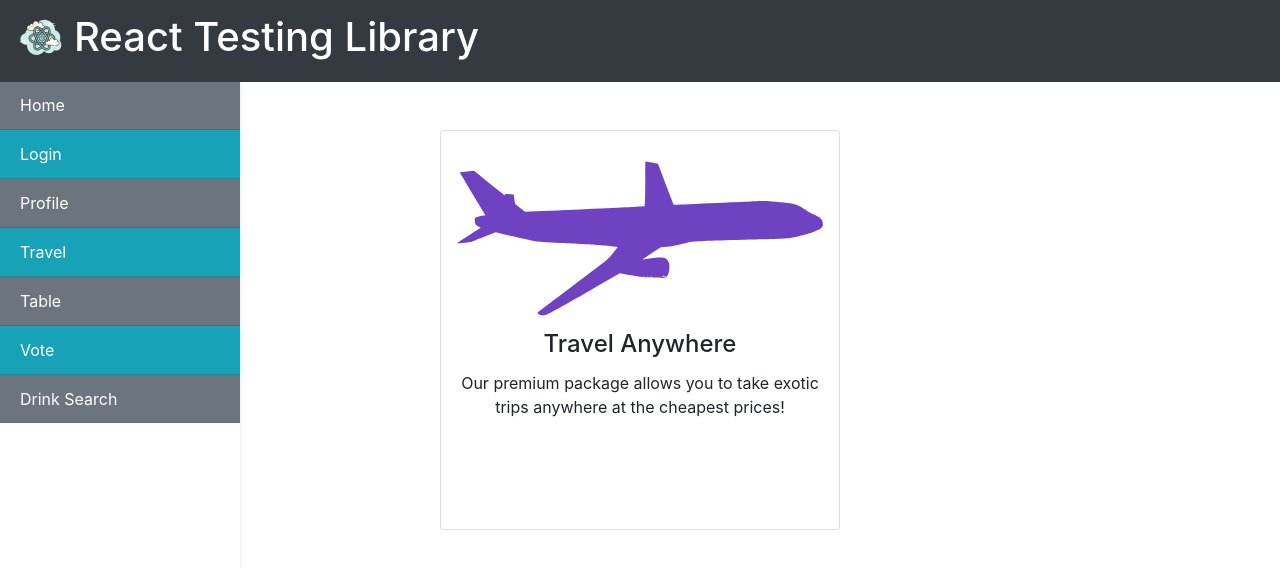
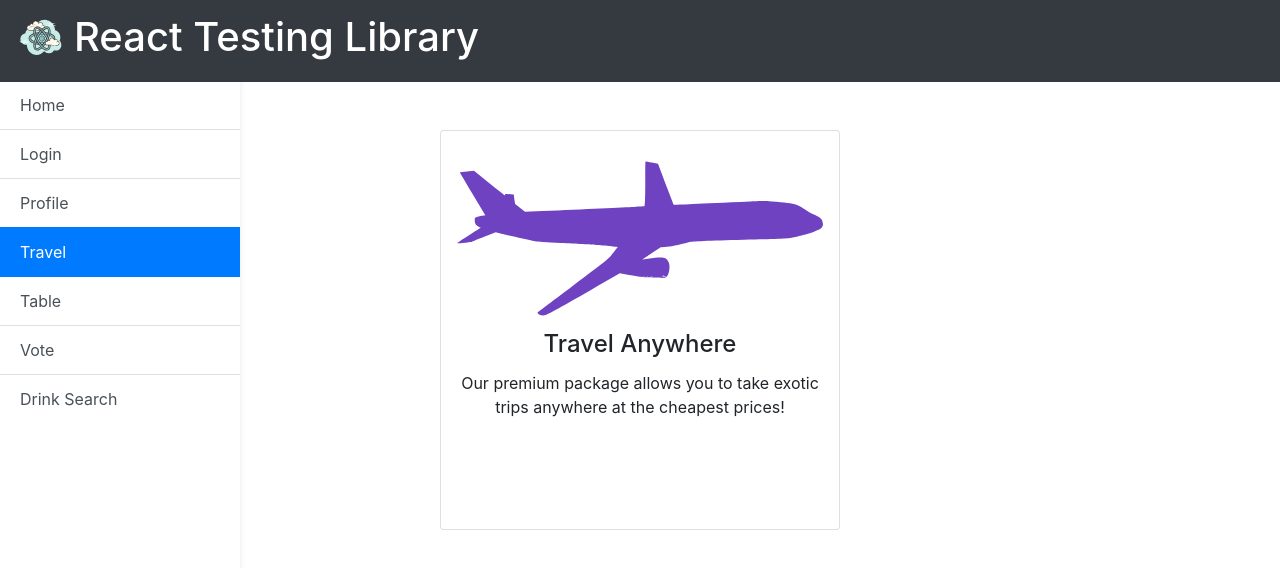
Before and after one commit to SaadMosallam/learn-react-testing-library, a React (Create React App) app: page /travel in a window 1280 px wide. Shown: the top 568 px of the page. Built offline with nearby package versions, Linux system fonts and the light colour scheme.

Commit message:
add active NavLink feature

```diff
--- a/src/components/NavBar/NavBarUtils.js
+++ b/src/components/NavBar/NavBarUtils.js
@@ -1,12 +1,12 @@
 import React from 'react';
-import { Link } from "react-router-dom";
+import { NavLink } from "react-router-dom";
 
 export const NavLinks = [
-    <Link key="home" to="/" className="list-group-item list-group-item-action bg-secondary text-white rounded-0">Home</Link>,
-    <Link key="login" to="login" className="list-group-item list-group-item-action bg-info text-white rounded-0">Login</Link>,
-    <Link key="profile" to="profile" className="list-group-item list-group-item-action bg-secondary text-white rounded-0">Profile</Link>,
-    <Link key="travel" to="travel" className="list-group-item list-group-item-action bg-info text-white rounded-0">Travel</Link>,
-    <Link key="table" to="table" className="list-group-item list-group-item-action bg-secondary text-white rounded-0">Table</Link>,
-    <Link key="vote" to="vote" className="list-group-item list-group-item-action bg-info text-white rounded-0">Vote</Link>,
-    <Link key="drink" to="drink" className="list-group-item list-group-item-action bg-secondary text-white rounded-0">Drink Search</Link>,
+    <NavLink key="home" to="/" end className="list-group-item list-group-item-action rounded-0">Home</NavLink>,
+    <NavLink key="login" to="login" className="list-group-item list-group-item-action rounded-0">Login</NavLink>,
+    <NavLink key="profile" to="profile" className="list-group-item list-group-item-action rounded-0">Profile</NavLink>,
+    <NavLink key="travel" to="travel" className="list-group-item list-group-item-action rounded-0">Travel</NavLink>,
+    <NavLink key="table" to="table" className="list-group-item list-group-item-action rounded-0">Table</NavLink>,
+    <NavLink key="vote" to="vote" className="list-group-item list-group-item-action rounded-0">Vote</NavLink>,
+    <NavLink key="drink" to="drink" className="list-group-item list-group-item-action rounded-0">Drink Search</NavLink>,
 ]
--- a/src/components/NavBar/SideNav.jsx
+++ b/src/components/NavBar/SideNav.jsx
@@ -5,11 +5,11 @@ import { NavLinks } from './NavBarUtils';
 function SideNav() {
   return (
     <nav className='collapse d-lg-block sidebar collapse bg-white' id="side-nav">
-        <div className="position-sticky" >
-            <div className="list-group list-group-flush">
-              {NavLinks}
-            </div>
+      <div className="sidebar-sticky">
+        <div className="list-group list-group-flush">
+          {NavLinks}
         </div>
+      </div>
     </nav>
 
   )
--- a/src/components/NavBar/sideNav.css
+++ b/src/components/NavBar/sideNav.css
@@ -10,21 +10,10 @@
   z-index: 600;
 }
 
-@media (max-width: 991.98px) {
-  .sidebar {
-    width: 100%;
-  }
-}
-.sidebar .active {
-  border-radius: 5px;
-  box-shadow: 0 2px 5px 0 rgb(0 0 0 / 16%), 0 2px 10px 0 rgb(0 0 0 / 12%);
-}
-
 .sidebar-sticky {
   position: relative;
   top: 0;
   height: calc(100vh - 48px);
-  padding-top: 0.5rem;
   overflow-x: hidden;
   overflow-y: auto; /* Scrollable contents if viewport is shorter than content. */
 }
```
